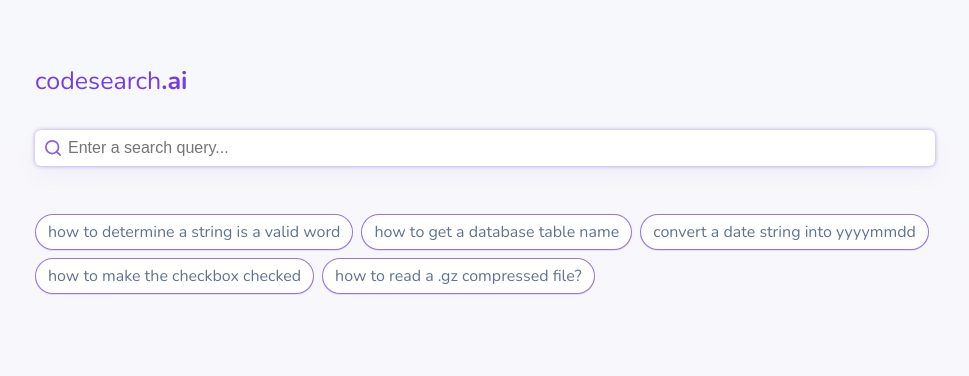
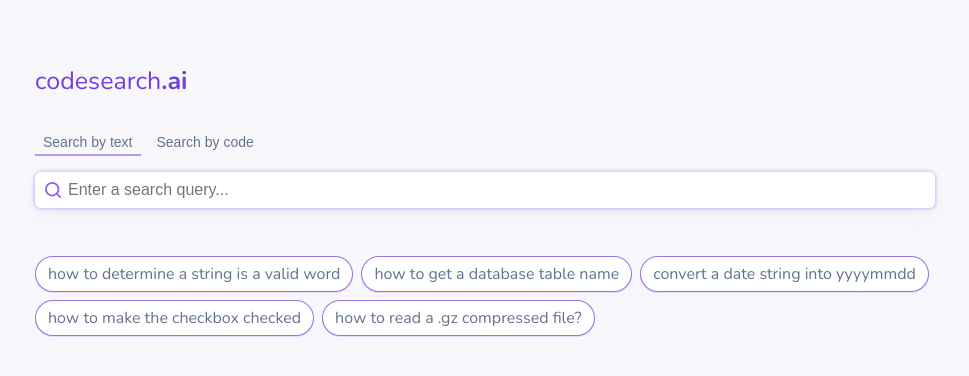
Before and after one commit to sourcegraph/codesearch.ai, a React (Create React App) app in the folder codesearch-ai-data/client/: page / in a window 1280 px wide. Shown: the top 376 px of the page, without its empty margins (155-1124 px from the left). Built offline with nearby package versions, Linux system fonts and the light colour scheme; no server answers; a web font is replaced by a local one.

Commit message:
Add search by code.

```diff
--- /dev/null
+++ b/codesearch-ai-data/client/src/CodeSearchInput.css
@@ -0,0 +1,35 @@
+.code-search-input-root {
+    display: flex;
+    flex-direction: column;
+    width: 900px;
+    min-width: 300px;
+}
+
+.code-search-input {
+    box-sizing: border-box;
+    outline: none;
+    padding: 8px;
+    box-shadow: 0px 11px 22px rgba(59, 19, 175, 0.04), 0px 0px 4px rgba(83, 21, 207, 0.4);
+    -webkit-appearance: none;
+    border-radius: 6px;
+    border: 1px solid transparent;
+    background: #FFFFFF;
+    font-size: 16px;
+    min-height: 128px;
+    width: 100%;
+    resize: vertical;
+}
+
+.code-search-input:focus {
+    border: 1px solid rgba(85, 23, 209, 0.4);
+}
+
+.code-search-input-button {
+    background-color: #FFFFFF;
+    border: none;
+    cursor: pointer;
+    border-radius: 8px;
+    border: 1px solid #733EE3;
+    padding: 4px 8px;
+    margin-top: 8px;
+}
--- /dev/null
+++ b/codesearch-ai-data/client/src/CodeSearchInput.tsx
@@ -0,0 +1,34 @@
+import React, { useState } from "react";
+import "./CodeSearchInput.css";
+
+interface CodeSearchInputProps {
+  query?: string;
+  onSearch: (query: string) => void;
+}
+
+export const CodeSearchInput: React.FunctionComponent<CodeSearchInputProps> = ({
+  query,
+  onSearch,
+}) => {
+  const [value, setValue] = useState(query ?? "");
+
+  return (
+    <div className="code-search-input-root">
+      <textarea
+        placeholder="Enter a snippet of code..."
+        className="code-search-input"
+        value={value}
+        onChange={(e) => setValue(e.target.value)}
+      />
+      <div>
+        <button
+          className="code-search-input-button"
+          type="button"
+          onClick={() => onSearch(value)}
+        >
+          Search
+        </button>
+      </div>
+    </div>
+  );
+};
--- a/codesearch-ai-data/client/src/Home.css
+++ b/codesearch-ai-data/client/src/Home.css
@@ -12,14 +12,35 @@
 .home-logo {
     margin-top: 64px;
     cursor: default;
+    margin-bottom: 32px;
 }
 
-.home-text-search-input {
-    margin-top: 32px;
+.home-search-by {
+    display: flex;
+    margin-bottom: 16px;
+}
+
+.home-search-by-option {
+    background: none;
+    border: none;
+    cursor: pointer;
+    color: #62738D;
+    padding: 4px 8px;
+    font-size: 14px;
+    margin-right: 8px;
+    border-bottom: 2px solid transparent;
+}
+
+.home-search-by-option-selected {
+    border-bottom: 2px solid rgba(85, 23, 209, 0.4);
 }
 
 .home-container .text-search-input {
     width: 100%;
+}
+
+.home-code-search-input {
+    display: flex;
 }
 
 .text-search-examples {
--- a/codesearch-ai-data/client/src/Home.tsx
+++ b/codesearch-ai-data/client/src/Home.tsx
@@ -1,6 +1,7 @@
-import React from "react";
+import React, { useState } from "react";
 import { useCallback } from "react";
 import { useNavigate } from "react-router-dom";
+import { CodeSearchInput } from "./CodeSearchInput";
 import "./Home.css";
 import { Logo } from "./Logo";
 import { QueryExampleChip } from "./QueryExampleChip";
@@ -17,11 +18,13 @@
 export const Home: React.FunctionComponent<{}> = () => {
   const navigate = useNavigate();
 
+  const [searchBy, setSearchBy] = useState<"text" | "code">("text");
+
   const onSearch = useCallback(
     (query: string) => {
-      navigate(`/search/by-text?query=${encodeURIComponent(query)}`);
+      navigate(`/search/by-${searchBy}?query=${encodeURIComponent(query)}`);
     },
-    [navigate]
+    [searchBy, navigate]
   );
 
   return (
@@ -30,6 +33,28 @@
         <div className="home-logo">
           <Logo />
         </div>
+        <div className="home-search-by">
+          <button
+            className={`home-search-by-option ${
+              searchBy === "text" && "home-search-by-option-selected"
+            }`}
+            type="button"
+            onClick={() => setSearchBy("text")}
+          >
+            Search by text
+          </button>
+          <button
+            className={`home-search-by-option ${
+              searchBy === "code" && "home-search-by-option-selected"
+            }`}
+            type="button"
+            onClick={() => setSearchBy("code")}
+          >
+            Search by code
+          </button>
+        </div>
+        {searchBy === "text" && (
+          <>
             <div className="home-text-search-input">
               <TextSearchInput onSearch={onSearch} />
             </div>
@@ -42,6 +67,15 @@
                 />
               ))}
             </div>
+          </>
+        )}
+        {searchBy === "code" && (
+          <>
+            <div className="home-code-search-input">
+              <CodeSearchInput onSearch={onSearch} />
+            </div>
+          </>
+        )}
       </div>
     </div>
   );
--- a/codesearch-ai-data/client/src/index.css
+++ b/codesearch-ai-data/client/src/index.css
@@ -8,7 +8,8 @@
   background: linear-gradient(180deg, #F7F8FB 0%, #F9F7FC 100%);
 }
 
-code {
+code,
+textarea {
   font-family: 'Azeret Mono', source-code-pro, Menlo, Monaco, Consolas, 'Courier New',
     monospace;
   font-size: 14px;
```
Lines whose indentation alone changed are shown as unchanged.
